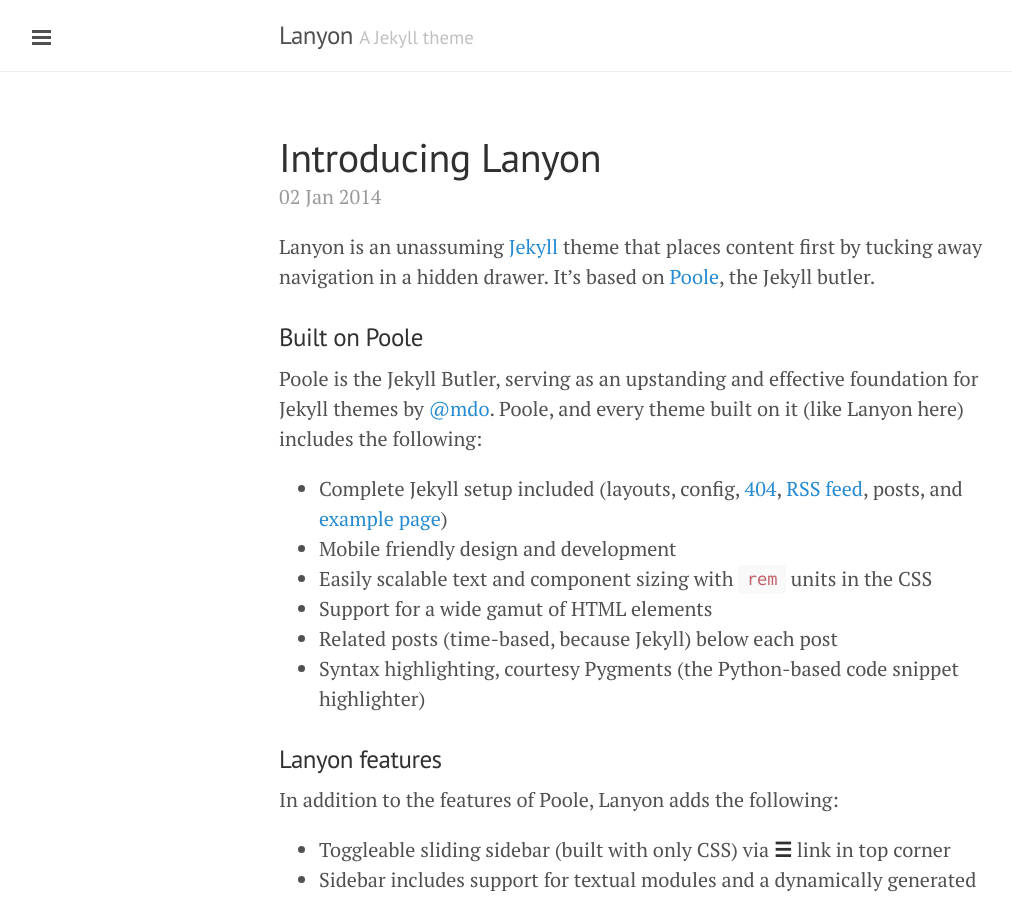
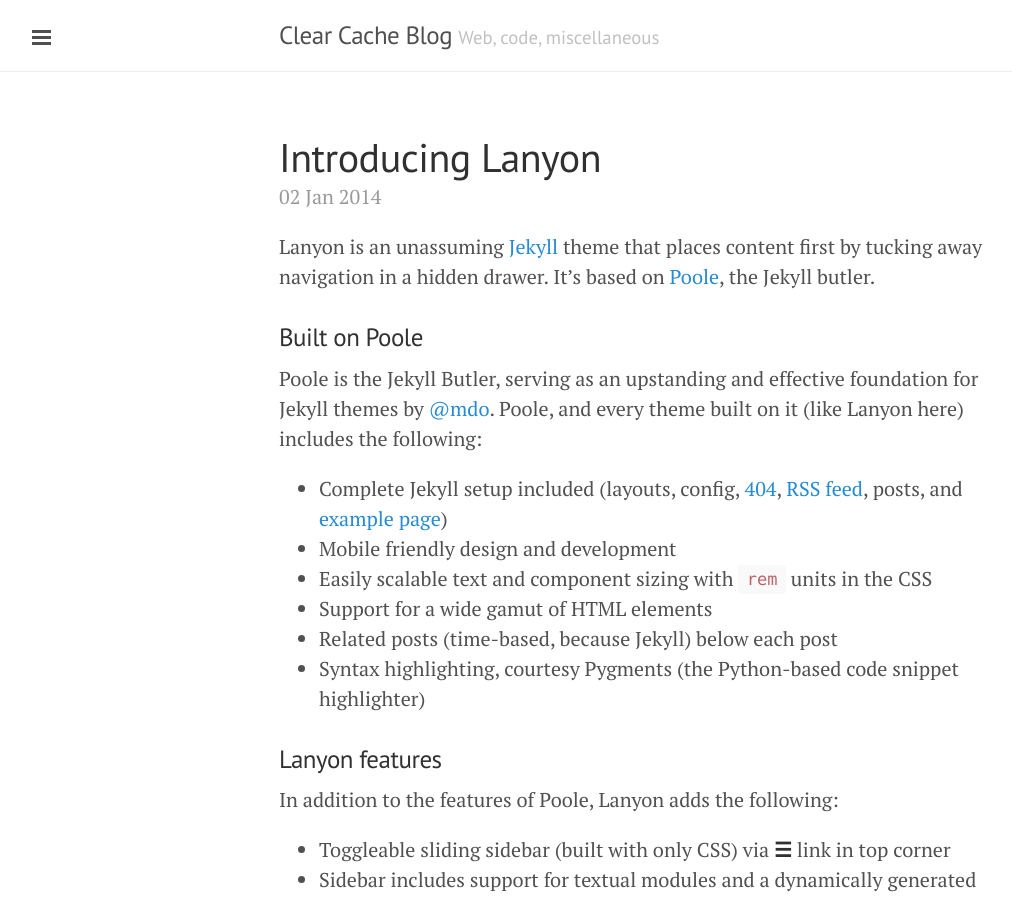
Before and after one commit to angelitomg/angelitomg.github.io, a Jekyll site: the page built from index.html, in a window 1280 px wide and 900 px high. Shown: the whole window, without its empty margins (1-1013 px from the left). Built offline with Jekyll 4.4.1, drawn with Linux system fonts in a browser that asks for light colours; Markdown is read by kramdown in place of the engine named in the settings; the list of posts is cut into pages by our own code.

Commit message:
Update _config.yml

```diff
--- a/_config.yml
+++ b/_config.yml
@@ -6,14 +6,14 @@
 permalink:        pretty
 
 # Setup
-title:            Lanyon
-tagline:          'A Jekyll theme'
-description:      'A reserved <a href="http://jekyllrb.com" target="_blank">Jekyll</a> theme that places the utmost gravity on content with a hidden drawer. Made by <a href="https://twitter.com/mdo" target="_blank">@mdo</a>.'
-url:              http://lanyon.getpoole.com
+title:            Clear Cache Blog
+tagline:          'Web, code, miscellaneous'
+description:      ''
+url:              http://angelitomg.github.io
 
 author:
-  name:           'Mark Otto'
-  url:            https://twitter.com/mdo
+  name:           'Angelito M. Goulart'
+  url:            http://www.angelitomg.com
 
 paginate:         5
 
@@ -21,4 +21,4 @@
 version:          2.0.0
 
 github:
-  repo:           https://github.com/poole/lanyon
+  repo:           https://github.com/angelitomg/angelitomg.github.io
```
